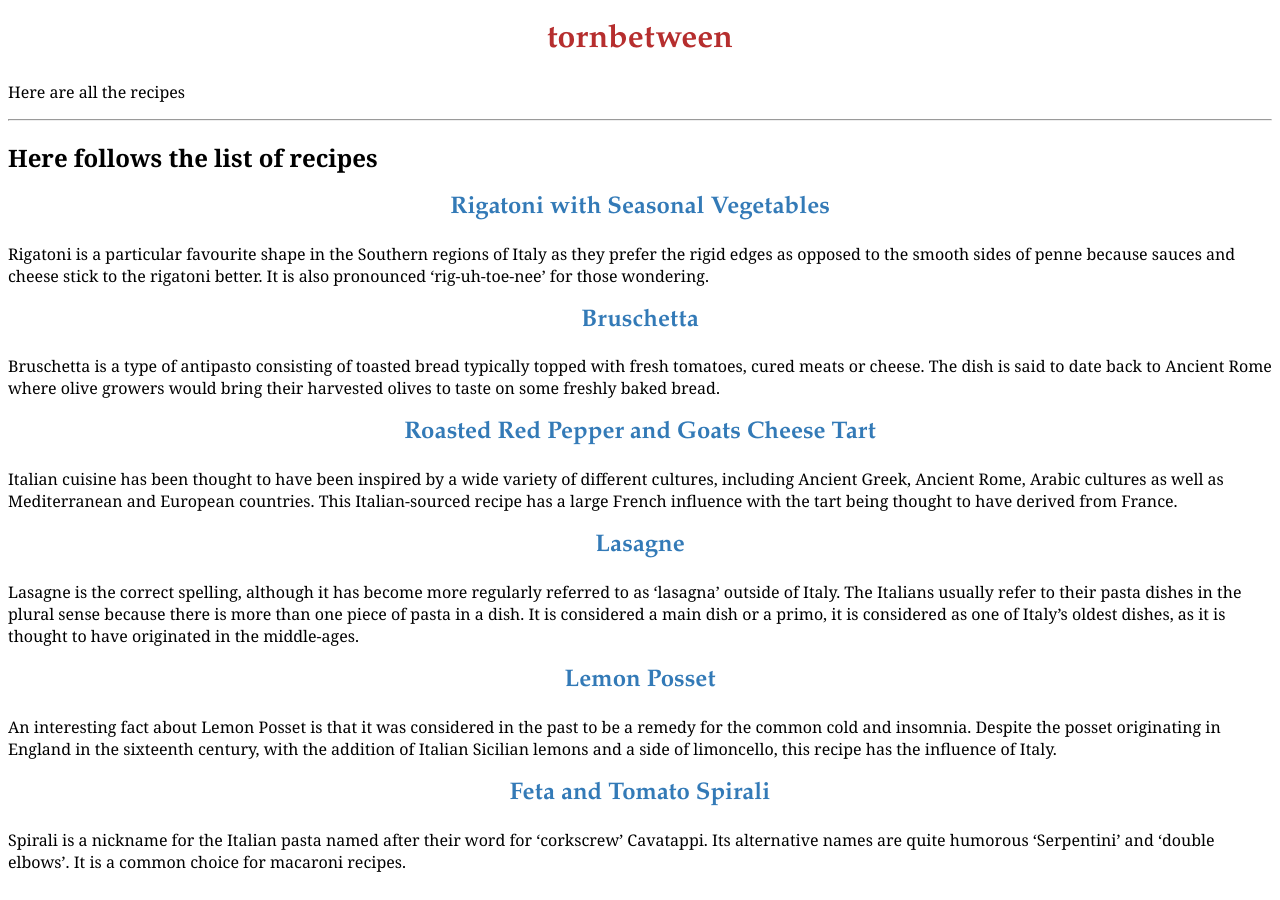
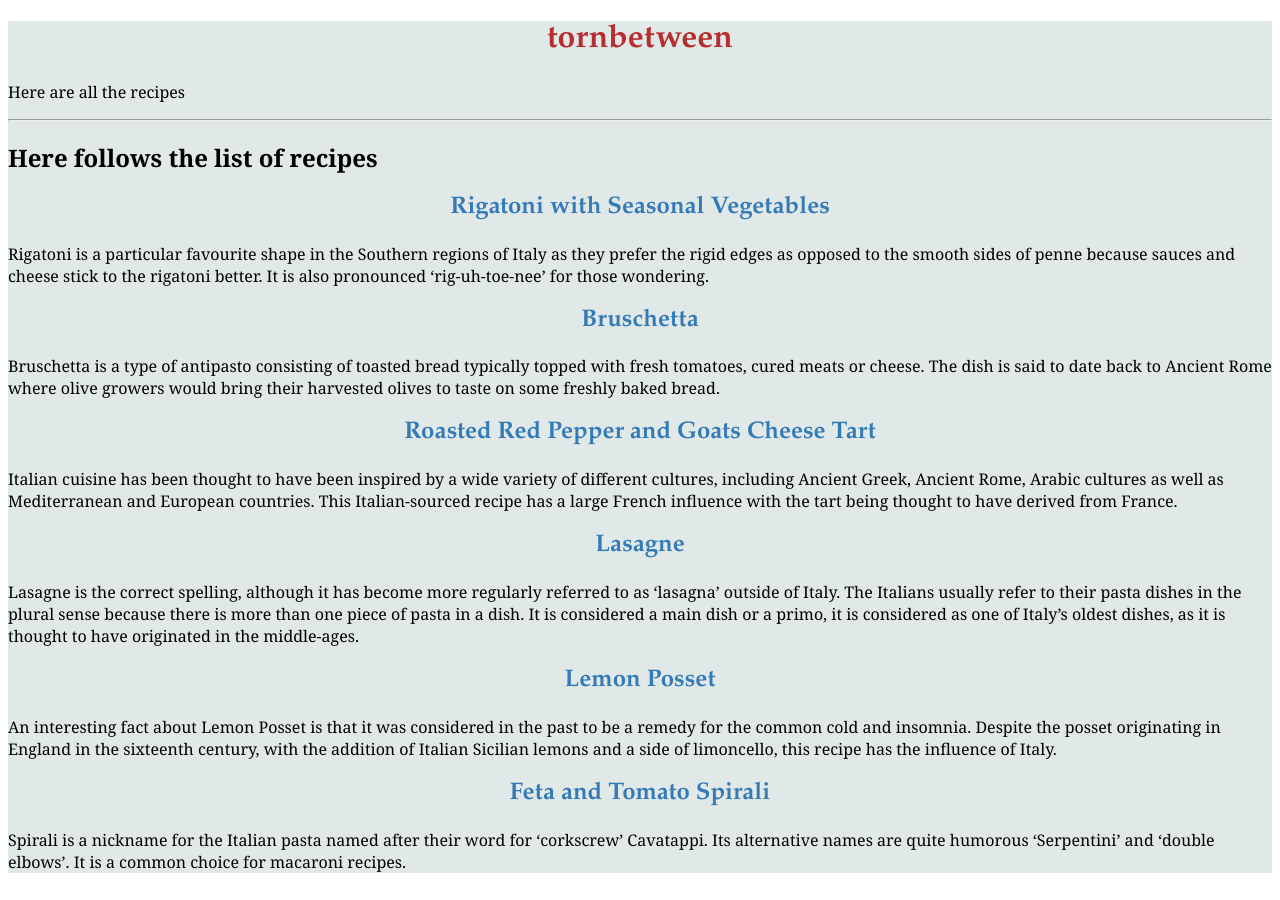
Before and after one commit to Hol1999/Hollyrecipewebsite, a Jekyll site: the page built from pages/recipelisting.md, in a window 1280 px wide. Built offline with Jekyll 4.4.1, drawn with Linux system fonts in a browser that asks for light colours.

Commit message:
Update recipes.css

```diff
--- a/styles/recipes.css
+++ b/styles/recipes.css
@@ -10,7 +10,7 @@ div.everything{
 }
 
 body {
-background-color: white;
+background-color: rgb(224, 233, 232);
 font-family: georgia, arial, helvetica, serif;
 
 }
```
